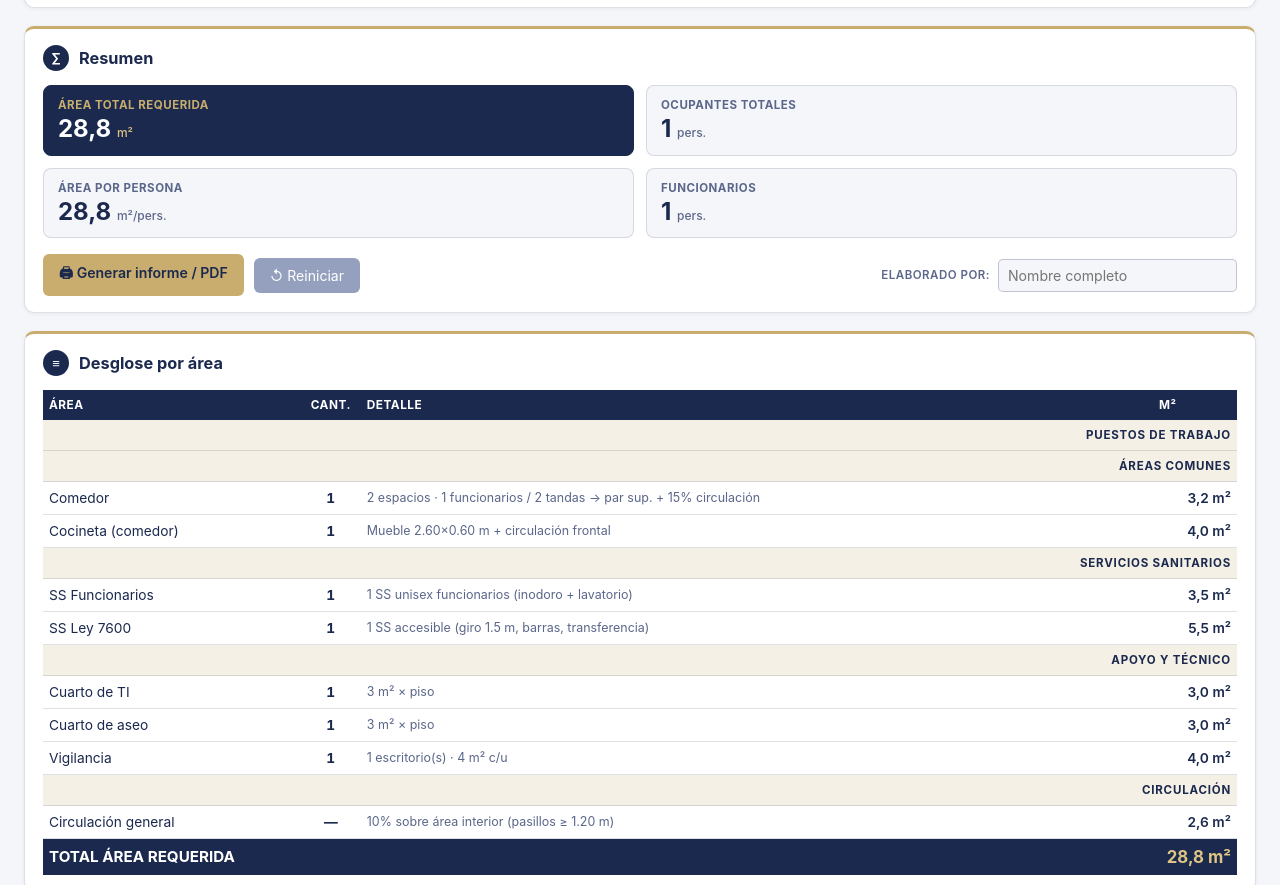
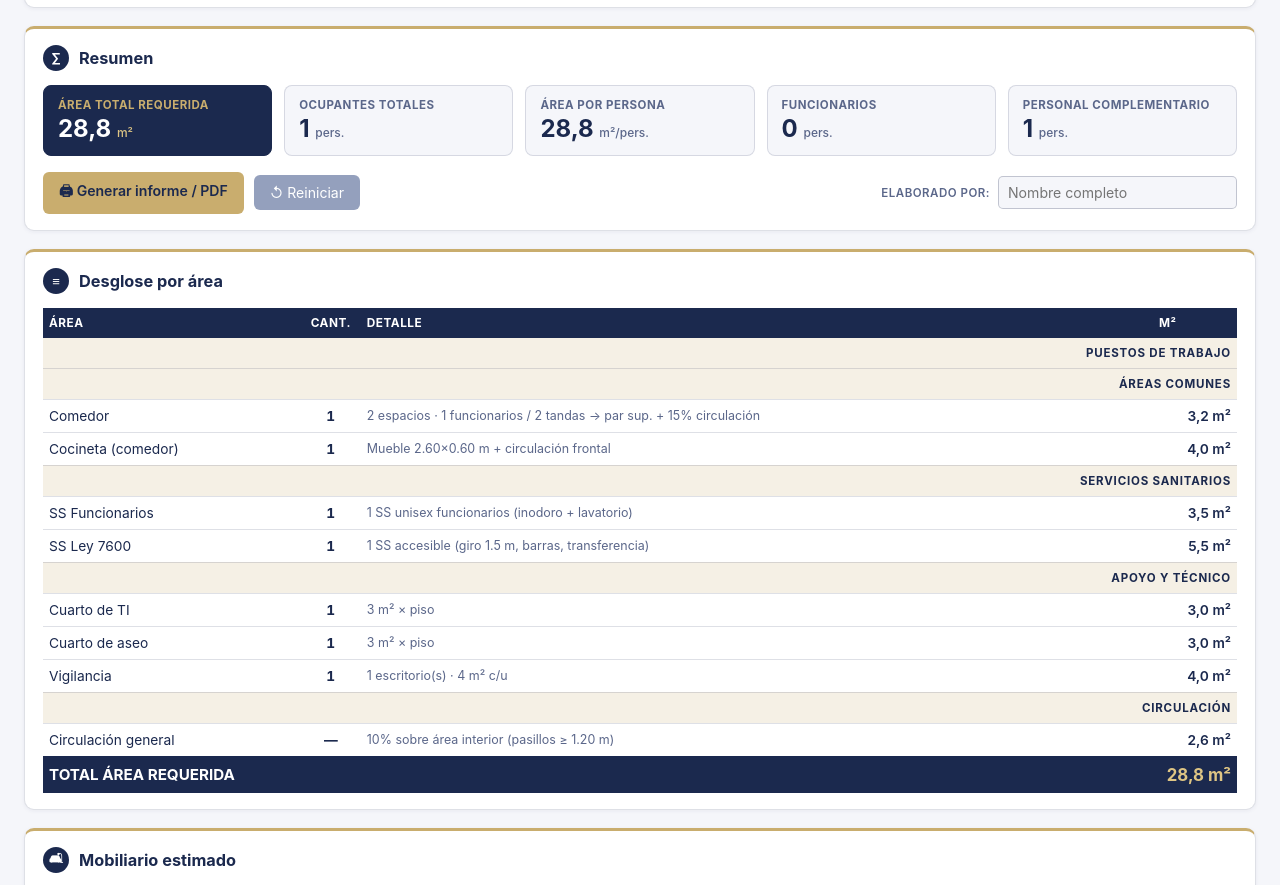
Before and after one commit to luchacon506/Calculadora-de-areas, a plain HTML site: page index.html in a window 1280 px wide. Shown: the part 1566-2451 px from the top of the page. Drawn offline with Linux system fonts and the light colour scheme.

Commit message:
Refactor KPI calculations and update HTML structure

```diff
--- a/index.html
+++ b/index.html
@@ -72,7 +72,7 @@ main { padding: 18px 24px 30px; max-width: 1400px; margin: 0 auto; }
 .nota { font-size: 0.78rem; color: var(--aya-gris-texto); background: var(--aya-tinte-dorado); border-left: 3px solid var(--aya-dorado); padding: 8px 12px; border-radius: 5px; margin: 4px 0 10px; line-height: 1.45; }
 .nota b { color: var(--aya-dorado-oscuro); }
 
-.resumen-grid { display: grid; grid-template-columns: 1fr 1fr; gap: 12px; margin-bottom: 16px; }
+.resumen-grid { display: grid; grid-template-columns: repeat(auto-fit, minmax(150px, 1fr)); gap: 12px; margin-bottom: 16px; }
 @media (max-width: 500px) { .resumen-grid { grid-template-columns: 1fr; } }
 .kpi { background: var(--aya-fondo-claro); border: 1px solid var(--aya-borde); border-radius: 8px; padding: 12px 14px; }
 .kpi .label { font-size: 0.72rem; color: var(--aya-gris-texto); text-transform: uppercase; letter-spacing: 0.5px; font-weight: 700; margin-bottom: 4px; }
@@ -315,6 +315,10 @@ footer { text-align:center; font-size:0.75rem; padding:10px; background: var(--a
           <div class="kpi">
             <div class="label">Funcionarios</div>
             <div class="value" id="kpiFunc">0 <small>pers.</small></div>
+          </div>
+          <div class="kpi">
+            <div class="label">Personal Complementario</div>
+            <div class="value" id="kpiPersonal">0 <small>pers.</small></div>
           </div>
         </div>
         <div class="acciones no-print">
@@ -626,7 +630,15 @@ function recopilarDatos() {
   const mobEspeciales = leerMobEspeciales();
 
   const nUsuariosEspeciales = especiales.reduce((s, e) => s + e.usuarios, 0);
-  const nFunc = inp.nPlataforma + inp.nEstacion + inp.nOficina + inp.nRecepcion + inp.nVigilancia + inp.nLimpieza + nUsuariosEspeciales;
+
+  /* Personal Complementario = vigilancia + limpieza */
+  const nPersonalComplementario = inp.nVigilancia + inp.nLimpieza;
+
+  /* Funcionarios = plataforma + estación + oficina + recepción + usuarios especiales */
+  const nFuncionarios = inp.nPlataforma + inp.nEstacion + inp.nOficina + inp.nRecepcion + nUsuariosEspeciales;
+
+  /* Total que trabaja en el edificio (para SS, comedor, per-cápita) */
+  const nFunc = nFuncionarios + nPersonalComplementario;
   const totalPersonas = nFunc + inp.nVisitantes;
 
   /* Puestos */
@@ -783,7 +795,7 @@ function recopilarDatos() {
 
   return {
     inp, especiales, mobEspeciales, nUsuariosEspeciales,
-    nFunc, totalPersonas,
+    nFunc, nFuncionarios, nPersonalComplementario, totalPersonas,
     aPlataforma, aEstacion, aOficina, aRecepcion, aPuestos,
     modulosEspera, aEspera,
     capComedor, aComedor, aCocineta,
@@ -805,8 +817,9 @@ function calcular() {
   const d = recopilarDatos();
   document.getElementById('kpiTotal').innerHTML     = fmt(d.totalGeneral, 1) + ' <small>m²</small>';
   document.getElementById('kpiOcupantes').innerHTML = fmtInt(d.totalPersonas) + ' <small>pers.</small>';
-  document.getElementById('kpiFunc').innerHTML      = fmtInt(d.nFunc) + ' <small>pers.</small>';
   document.getElementById('kpiPerCapita').innerHTML = fmt(d.perCapita, 1) + ' <small>m²/pers.</small>';
+  document.getElementById('kpiFunc').innerHTML      = fmtInt(d.nFuncionarios) + ' <small>pers.</small>';
+  document.getElementById('kpiPersonal').innerHTML  = fmtInt(d.nPersonalComplementario) + ' <small>pers.</small>';
 
   const tbody = document.getElementById('tbodyResultados');
   tbody.innerHTML = '';
@@ -973,7 +986,7 @@ function construirInformeHTML() {
   tr.seccion td { background: #F5F6FA; font-weight: 700; text-transform: uppercase; font-size: 9.5px; letter-spacing: 0.5px; color: #1B294E; }
   tr.total td { background: #1B294E; color: #fff; font-weight: 700; font-size: 11px; border: none; }
   tr.total td:last-child { color: #DEC584; font-size: 12px; }
-  .kpis { display: grid; grid-template-columns: repeat(4, 1fr); gap: 10px; margin-bottom: 12px; }
+  .kpis { display: grid; grid-template-columns: repeat(auto-fit, minmax(110px, 1fr)); gap: 10px; margin-bottom: 12px; }
   .kpi { border: 1px solid #E0E3EB; border-radius: 6px; padding: 10px 12px; background: #F5F6FA; }
   .kpi.destacado { background: #1B294E; color: #fff; border-color: #1B294E; }
   .kpi .label { font-size: 9px; text-transform: uppercase; letter-spacing: 0.5px; color: #5B678A; font-weight: 700; }
@@ -1042,7 +1055,8 @@ function construirInformeHTML() {
     <div class="kpis">
       <div class="kpi destacado"><div class="label">Área total</div><div class="value">${fmt(d.totalGeneral,1)} <small>m²</small></div></div>
       <div class="kpi"><div class="label">Ocupantes</div><div class="value">${fmtInt(d.totalPersonas)} <small>pers.</small></div></div>
-      <div class="kpi"><div class="label">Funcionarios</div><div class="value">${fmtInt(d.nFunc)} <small>pers.</small></div></div>
+      <div class="kpi"><div class="label">Funcionarios</div><div class="value">${fmtInt(d.nFuncionarios)} <small>pers.</small></div></div>
+      <div class="kpi"><div class="label">Personal Complementario</div><div class="value">${fmtInt(d.nPersonalComplementario)} <small>pers.</small></div></div>
       <div class="kpi"><div class="label">Área / persona</div><div class="value">${fmt(d.perCapita,1)} <small>m²/p</small></div></div>
     </div>
   ` : ''}
```
